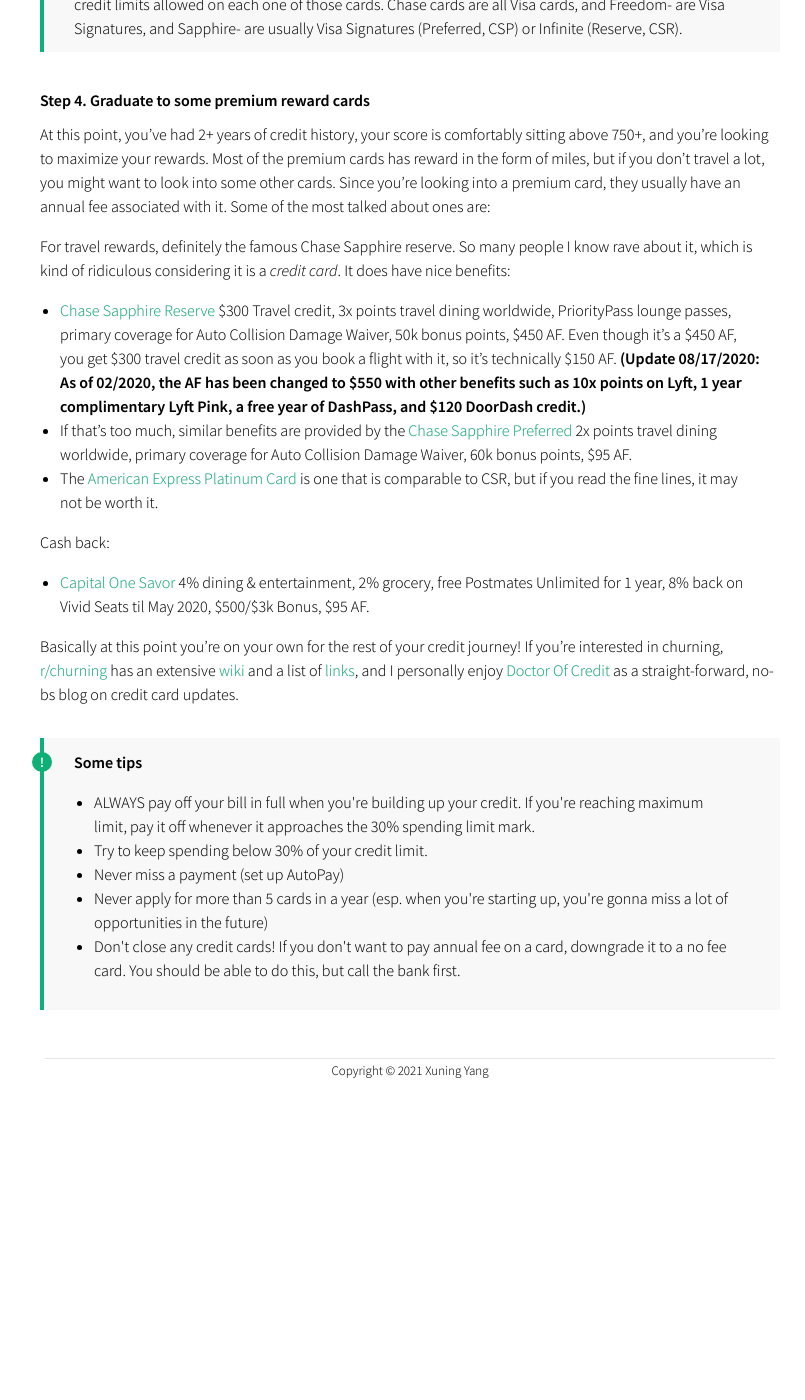
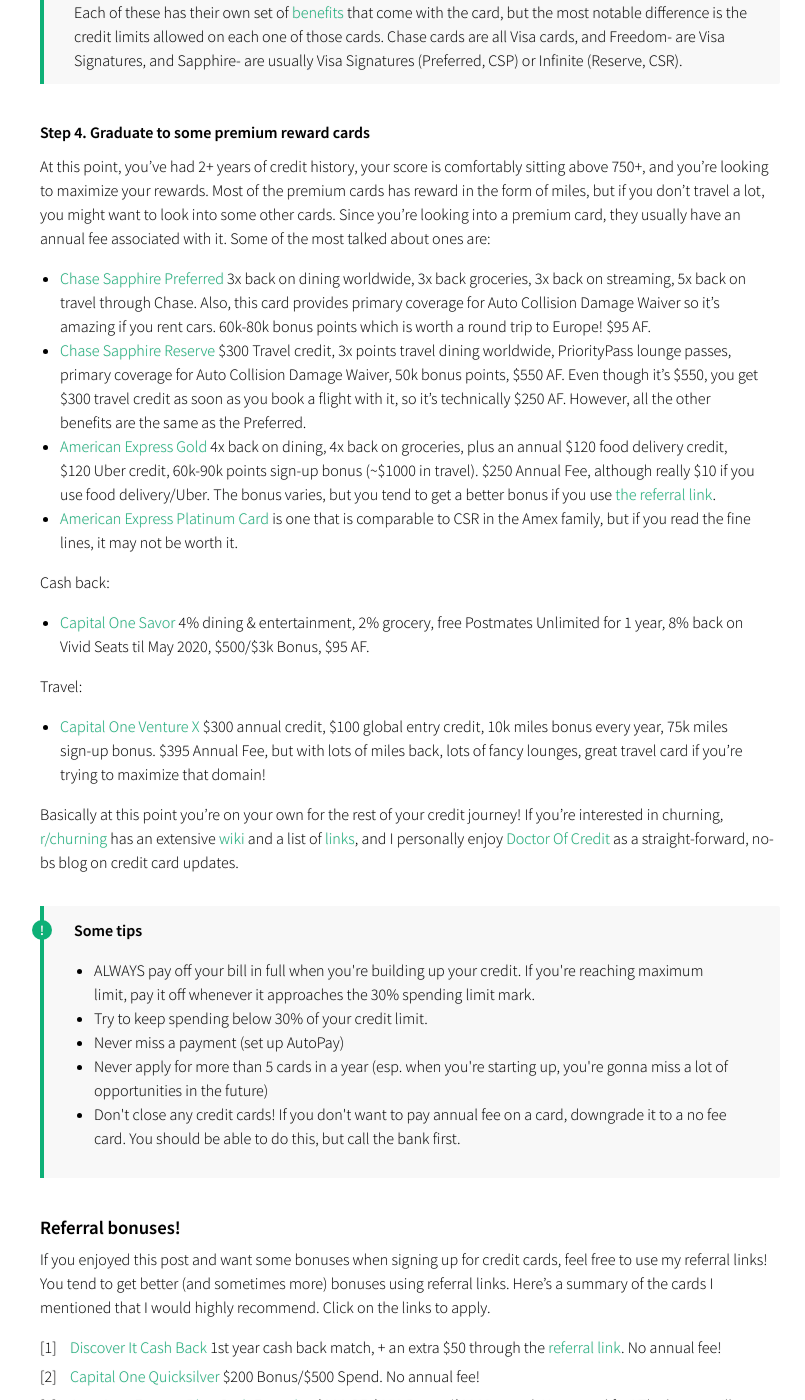
Before and after one commit to xuningy/xuningy.github.io, a Jekyll site: the page built from _posts/2019-04-17-building-credit-from-zero.md, in a window 1280 px wide and 1400 px high, scrolled down 3694 px. Shown: the whole window, without its empty margins (230-1035 px from the left). Built offline with Jekyll 4.4.1, drawn with Linux system fonts in a browser that asks for light colours; before the commit the page ends 4773 px from its top, so only the background shows below that; some of the changed text lies outside the part shown.

Commit message:
update post

```diff
--- a/_posts/2019-04-17-building-credit-from-zero.md
+++ b/_posts/2019-04-17-building-credit-from-zero.md
@@ -48,7 +50,7 @@ At some point, Discover will refund you your security deposit (woohoo! unexpecte
 #### Step 2. Easy intro cards that have good benefits
 Here's where you can begin shopping around for cards, but you're still limited. At this point, you want to look at where your max spending goes, and you want to apply for a card that will allow you to maximize rewards in that category.
 
-- First thing you need to do, is change your Discover card to a [Discover it Cash Back](https://www.discover.com/credit-cards/cash-back/it-card.html?ICMPGN=ACQ_HNAV_ALL_CC_DIT_CARD) card. This is a 5% rotating category card, and you get 5% back in rotating categories each quarter.
+- First thing you need to do, is change your Discover card to a [Discover it Cash Back](https://refer.discover.com/s/XUNING7) card. This is a 5% rotating category card, and you get 5% back in rotating categories each quarter.
 - Second thing: Sign up for Credit Karma (or Credit Sesame) and monitor your credit!
 
 Now, you'll likely want to apply for a low-risk, no annual fee card. Some classic examples with targeted categories include:
@@ -59,9 +61,9 @@ Now, you'll likely want to apply for a low-risk, no annual fee card. Some classi
 All purchases:
 
 - [Citi DoubleCash](https://www.citi.com/credit-cards/credit-card-details/citi.action?ID=citi-double-cash-credit-card) 1% when you purchase, 1% when you pay (effectively 2%)
-- [Capital One Quicksilver](https://www.capitalone.com/credit-cards/quicksilver/) 1.5% back everything unlimited, $150 Bonus/$500 Spend
+- [Capital One Quicksilver](https://capital.one/3uVWefU) 1.5% back everything unlimited, $200 Bonus/$500 Spend
 
-Notice how I didn't mention any Chase cards on here, just because Chase is notorious for having their own credit rating system (not the listed 3) and one of their binary factors for approving/rejecting is "Have you had credit for at least two years?".
+Notice how I didn't mention any Chase cards on here, just because Chase is notorious for having their own credit rating system (not the listed 3) and one of their binary factors for approving/rejecting is "Have you had credit for at least two years?". Although, if you've had credit for 2 years, I would recommend skipping straight to the Chase cards!!!
 
 <div class="tip">
 <b>Travel</b>
@@ -76,10 +78,12 @@ If you need to travel, you probably need a no foreign transaction fee card. Almo
 #### Step 3. Get to know a few more cards
 After one of two of the above cards, you want to upgrade to a few more nicer benefit cards. Assuming you've had credit for one, one and a half years at this point, Here's where you can look into having some nicer (annual fee) cards, or some other cards that may be harder to apply for.
 
-Some nice no-annual fee, cash-back  cards that I like:
+Some nice no-annual fee, cash-back cards that I like:
 
-- [Barclays Uber Visa card](https://cards.barclaycardus.com/banking/cards/uber-visa-card/) 4% back on dining, 3% back airfare, hotels, airbnbs, 2% back online shopping, phone insurance, $50 subscription credit, and $100/$500 Bonus/Spend. **(Update 08/17/2020: this card is no longer offering these benefits, so I would recommend the Capital One Savor One instead.)**
-- [Chase Freedom]() 5% back on rotating categories or the [Chase Freedom Unlimited]() 1.5% back everything **(Update 09/09/2020: The Chase Freedom is discontinued and in its place is the Chase Freedom Flex (A mastercard). It offers the same 5% cash back, and from what it looks like in the near future, it will also offer 3% back on restaurants, 3% drugstores, all for no annual fee!)**
+- [Chase Freedom Flex](https://www.referyourchasecard.com/18o/NS51LKOK8M) 5% back on rotating categories, 3% back on restaurants, 3% drugstores, all for no annual fee!
+- [Chase Freedom Unlimited](https://www.referyourchasecard.com/18o/NS51LKOK8M) 1.5% back everything, 3% back on restaurants, 3% on drugstores, also no annual fee!
+
+Notice the benefits on these no-annual fee cards blows the other ones out of the water. Highly recommend.
 
 <div class="tip">
 <b>Chase cards</b>
@@ -108,15 +112,20 @@ Each of these has their own set of <a href="https://wallethub.com/edu/cc/visa-vs
 #### Step 4. Graduate to some premium reward cards
 At this point, you've had 2+ years of credit history, your score is comfortably sitting above 750+, and you're looking to maximize your rewards. Most of the premium cards has reward in the form of miles, but if you don't travel a lot, you might want to look into some other cards. Since you're looking into a premium card, they usually have an annual fee associated with it. Some of the most talked about ones are:
 
-For travel rewards, definitely the famous Chase Sapphire reserve. So many people I know rave about it, which is kind of ridiculous considering it is a *credit card*. It does have nice benefits:
-- [Chase Sapphire Reserve](https://creditcards.chase.com/rewards-credit-cards/chase-sapphire-reserve) $300 Travel credit, 3x points travel dining worldwide, PriorityPass lounge passes, primary coverage for Auto Collision Damage Waiver, 50k bonus points, $450 AF. Even though it's a $450 AF, you get $300 travel credit as soon as you book a flight with it, so it's technically $150 AF. **(Update 08/17/2020: As of 02/2020, the AF has been changed to $550 with other benefits such as 10x points on Lyft, 1 year complimentary Lyft Pink, a free year of DashPass, and $120 DoorDash credit.)**
-- If that's too much, similar benefits are provided by the [Chase Sapphire Preferred](https://creditcards.chase.com/rewards-credit-cards/chase-sapphire-preferred) 2x points travel dining worldwide, primary coverage for Auto Collision Damage Waiver, 60k bonus points, $95 AF.
-- The [American Express Platinum Card](https://www.americanexpress.com/us/credit-cards/card/platinum/?eep=25330&linknav=US-Acq-Shop-Consumer-CategoryTravelRewardsCards-Prospect-CardLink-Platinum) is one that is comparable to CSR, but if you read the fine lines, it may not be worth it.
+- [Chase Sapphire Preferred](https://www.referyourchasecard.com/6f/9GBSYLNMAQ)  3x back on dining worldwide, 3x back groceries, 3x back on streaming, 5x back on travel through Chase. Also, this card provides primary coverage for Auto Collision Damage Waiver so it's amazing if you rent cars. 60k-80k bonus points which is worth a round trip to Europe! $95 AF.
+- [Chase Sapphire Reserve](https://creditcards.chase.com/rewards-credit-cards/chase-sapphire-reserve) $300 Travel credit, 3x points travel dining worldwide, PriorityPass lounge passes, primary coverage for Auto Collision Damage Waiver, 50k bonus points, $550 AF. Even though it's $550, you get $300 travel credit as soon as you book a flight with it, so it's technically $250 AF. However, all the other benefits are the same as the Preferred.
+- [American Express Gold](https://americanexpress.com/en-us/referral/XUNINYP7Ea?xl=cp10a1) 4x back on dining, 4x back on groceries, plus an annual $120 food delivery credit, $120 Uber credit, 60k-90k points sign-up bonus (~$1000 in travel). $250 Annual Fee, although really $10 if you use food delivery/Uber. The bonus varies, but you tend to get a better bonus if you use [the referral link](https://americanexpress.com/en-us/referral/XUNINYP7Ea?xl=cp10a1).
+- [American Express Platinum Card](https://www.americanexpress.com/us/credit-cards/card/platinum/?eep=25330&linknav=US-Acq-Shop-Consumer-CategoryTravelRewardsCards-Prospect-CardLink-Platinum) is one that is comparable to CSR in the Amex family, but if you read the fine lines, it may not be worth it.
 
 
 Cash back:
 
 - [Capital One Savor](https://www.capitalone.com/credit-cards/savor-dining-rewards/) 4% dining & entertainment, 2% grocery, free Postmates Unlimited for 1 year, 8% back on Vivid Seats til May 2020, $500/$3k Bonus, $95 AF.
+
+Travel:
+
+- [Capital One Venture X](https://www.capitalone.com/credit-cards/venture-x/) $300 annual credit, $100 global entry credit, 10k miles bonus every year, 75k miles sign-up bonus. $395 Annual Fee, but with lots of miles back, lots of fancy lounges, great travel card if you're trying to maximize that domain!
+
 
 Basically at this point you're on your own for the rest of your credit journey! If you're interested in churning, [r/churning](https://www.reddit.com/r/churning/) has an extensive [wiki](https://www.reddit.com/r/churning/wiki/index) and a list of [links](https://www.reddit.com/r/churning/wiki/usefullinks), and I personally enjoy [Doctor Of Credit](https://www.doctorofcredit.com/) as a straight-forward, no-bs blog on credit card updates.
 
@@ -130,3 +139,15 @@ Basically at this point you're on your own for the rest of your credit journey!
 <li>Don't close any credit cards! If you don't want to pay annual fee on a card, downgrade it to a no fee card. You should be able to do this, but call the bank first. </li>
 </ul>
 </div>
+
+### Referral bonuses!
+
+If you enjoyed this post and want some bonuses when signing up for credit cards, feel free to use my referral links! You tend to get better (and sometimes more) bonuses using referral links. Here's a summary of the cards I mentioned that I would highly recommend. Click on the links to apply.
+
+1. [Discover It Cash Back](https://refer.discover.com/s/XUNING7) 1st year cash back match, + an extra $50 through the [referral link](https://refer.discover.com/s/XUNING7). No annual fee!
+2. [Capital One Quicksilver](https://capital.one/3uVWefU) $200 Bonus/$500 Spend. No annual fee!
+3. [American Express Blue Cash Everyday](https://americanexpress.com/en-us/referral/XUNINYzJAR?xl=cp10a1) $200 OR $250 Bonus/$2000 spend. No annual fee! The bonus will either be $200 if you sign up through the website, and $250 if you use [the referral link](https://americanexpress.com/en-us/referral/XUNINYzJAR?xl=cp10a1).
+4. [American Express Gold](https://americanexpress.com/en-us/referral/XUNINYP7Ea?xl=cp10a1) 60k-90k points sign-up bonus (~$1000 in travel). The bonus varies, but you tend to get a better bonus than the public if you use [the referral link](https://americanexpress.com/en-us/referral/XUNINYP7Ea?xl=cp10a1).
+5. [Chase Freedom Flex](https://www.referyourchasecard.com/18o/NS51LKOK8M) $200 Bonus/$500 Spend + 5% grocery bonus.
+6. [Chase Freedom Unlimited](https://www.referyourchasecard.com/18o/NS51LKOK8M) $200 Bonus/$500 Spend + 5% grocery bonus.
+7. [Chase Sapphire Preferred](https://www.referyourchasecard.com/6f/9GBSYLNMAQ) 60k-80k Bonus (~$1000 in travel). The bonus varies, but you tend to get a better bonus if you use the referral link.
```
Also changed, not shown: other parts of _posts/2019-04-17-building-credit-from-zero.md (+2 -0 lines).
